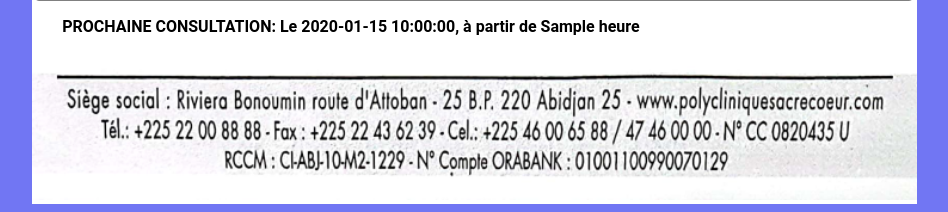
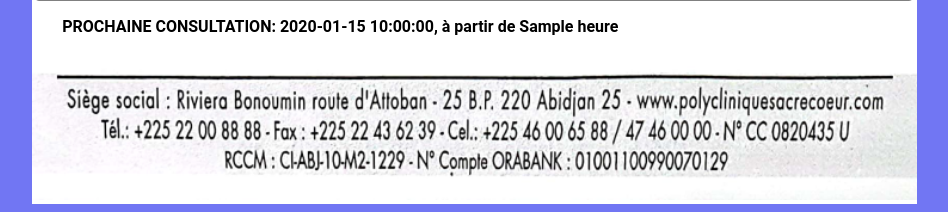
Before and after one commit to Corine-Tomeyum/ordonnance, a Flask app: template templates/visualisation.html in a window 1280 px wide. Shown: the part 1015-1227 px from the top of the page, without its empty margins (121-1069 px from the left). Run offline with Flask 2, Linux system fonts and the light colour scheme; the template is opened without the code that fills it: most values are stand-ins (such as "Sample title", 1, 10 or a date in 2020); parts of the project's set-up code (start-up, migrations or seed data) failed here and were passed over.

Commit message:
retours 2

```diff
--- a/app.py
+++ b/app.py
@@ -1,7 +1,8 @@
 from flask import Flask, render_template, request, redirect, session, url_for
 from datetime import datetime
 import locale
-locale.setlocale(locale.LC_TIME, 'fr_FR.UTF-8')
+locale.setlocale(locale.LC_TIME, 'C')
+
 
 import os
 
--- a/templates/visualisation.html
+++ b/templates/visualisation.html
@@ -33,7 +33,7 @@
                 </ol>
             </div>
 
-            <p style="font-weight: bold; margin-left: 30px;">PROCHAINE CONSULTATION: Le {{ date }}, à partir de {{heure}} </p>
+            <p style="font-weight: bold; margin-left: 30px;">PROCHAINE CONSULTATION: {{ date }}, à partir de {{heure}} </p>
 
 
             <div class="footer_ordo">
```
